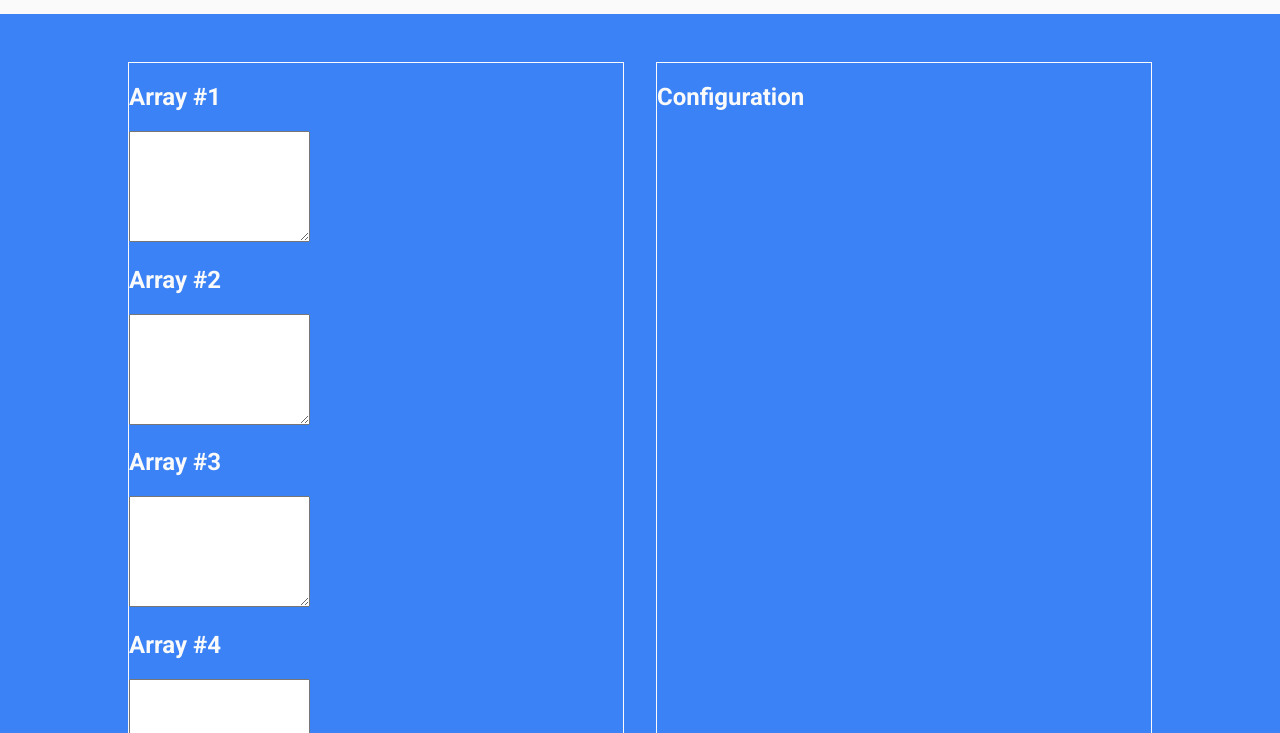
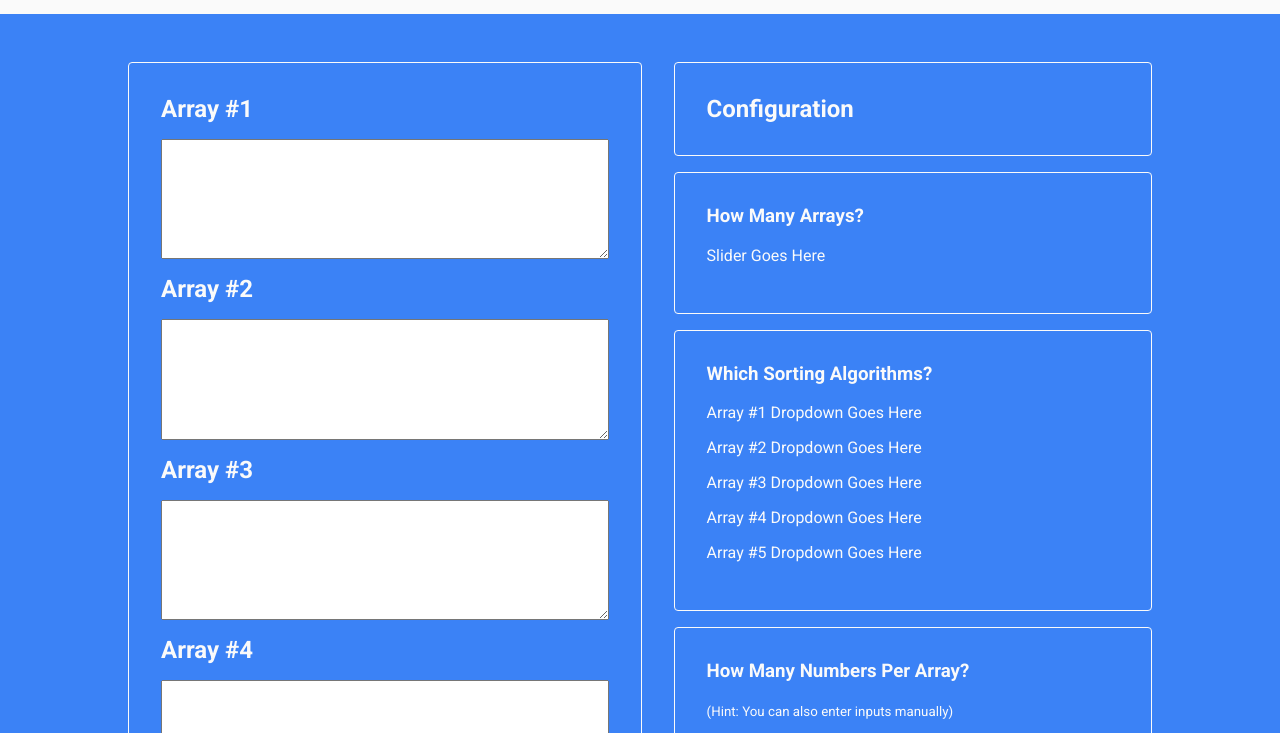
Before and after one commit to shah-a/int1.2-concurrent-benchmark-sort, a plain HTML site: page src/index.html in a window 1280 px wide. Shown: the part 67-800 px from the top of the page. Drawn offline with Linux system fonts and the light colour scheme.

Commit message:
[Added] HTML for configuration section

```diff
--- a/src/index.html
+++ b/src/index.html
@@ -64,7 +64,30 @@
       </div>
     </section>
     <section class="config">
-      <h2>Configuration</h2>
+      <div class="config-card">
+        <h2>Configuration</h2>
+      </div>
+      <div class="config-card">
+        <h3>How Many Arrays?</h3>
+        <p>Slider Goes Here</p>
+      </div>
+      <div class="config-card">
+        <h3>Which Sorting Algorithms?</h3>
+        <p>Array #1 Dropdown Goes Here</p>
+        <p>Array #2 Dropdown Goes Here</p>
+        <p>Array #3 Dropdown Goes Here</p>
+        <p>Array #4 Dropdown Goes Here</p>
+        <p>Array #5 Dropdown Goes Here</p>
+      </div>
+      <div class="config-card">
+        <h3>How Many Numbers Per Array?</h3>
+        <small>(Hint: You can also enter inputs manually)</small>
+        <p>Slider Goes Here</p>
+        <button>Generate Inputs</button>
+      </div>
+      <div class="config-card">
+        <button>Start</button>
+      </div>
     </section>
   </main>
 
--- a/src/style.css
+++ b/src/style.css
@@ -70,9 +70,33 @@ header {
   display: flex;
 }
 
-.arrays, .config {
+.main-content h1,
+.main-content h2,
+.main-content h3 {
+  margin: 0;
+}
+
+.arrays {
+  margin-bottom: auto;
   width: 100%;
+  padding: 2em;
   border: solid 1px;
+  border-radius: 0.25em;
+}
+
+.config {
+  margin-bottom: auto;
+  width: 100%;
+}
+
+.config :not(:last-child) {
+  margin-bottom: 1em;
+}
+
+.config > .config-card {
+  border: solid 1px;
+  border-radius: 0.25em;
+  padding: 2em;
 }
 
 .arrays {
@@ -83,6 +107,21 @@ header {
   margin-left: 1em;
 }
 
+.arrays :not(:last-child) {
+  margin-bottom: 1em;
+}
+
+.array-card {
+  display: flex;
+  flex-direction: column;
+  align-items: flex-start;
+}
+
+.array-textarea {
+  padding: 0.5em;
+  width: 100%;
+}
+
 footer {
   margin-top: auto;
   width: 80%;
```
